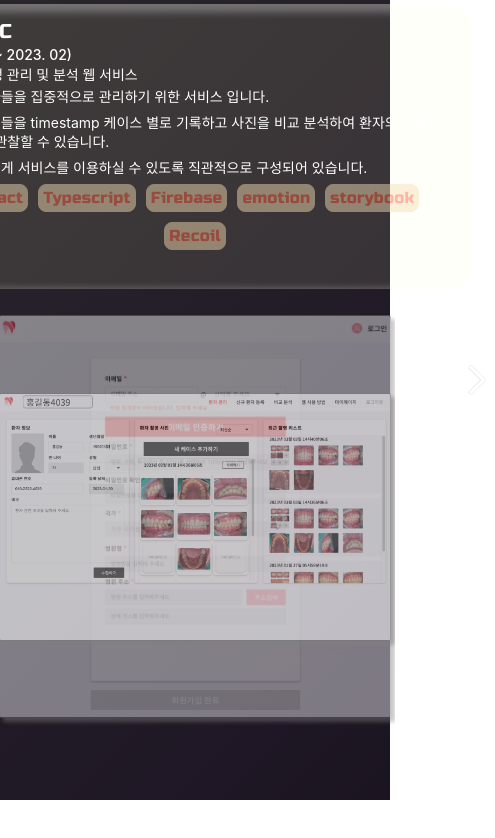
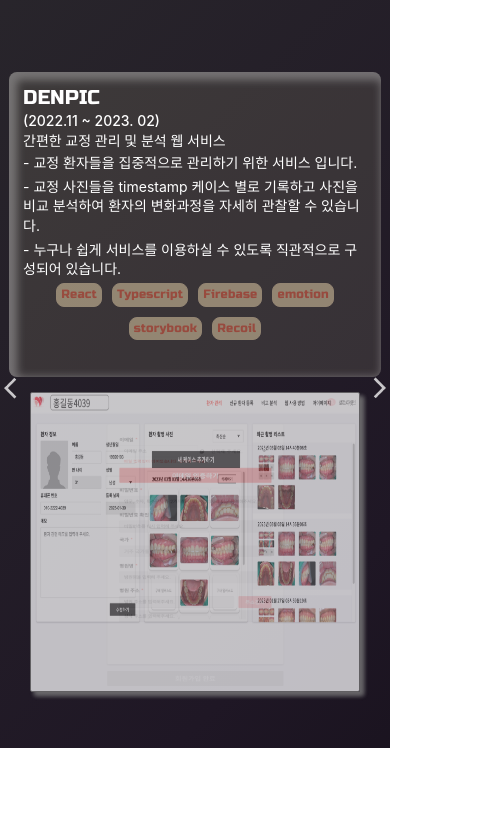
Before and after one commit to goodjam92/my-website, a Next.js app: page /project in a window 390 px wide. Shown: the top 838 px of the page, 495 px wide, since content can reach past the window. Built offline with nearby package versions, Linux system fonts and the light colour scheme.

Commit message:
fix: 프로젝트 화면 모바일 사이즈 반응형 웹 스타일 추가

```diff
--- a/components/project/ProjectSkillText.tsx
+++ b/components/project/ProjectSkillText.tsx
@@ -26,4 +26,8 @@ const SkillTextBox = styled.div`
         font-size: 1.6rem;
         font-weight: 300;
 `}
+  ${media.xSmall`
+        font-size: 1.2rem;
+        font-weight: 300;
+`}
 `;
--- a/components/project/SlickSlider.tsx
+++ b/components/project/SlickSlider.tsx
@@ -35,8 +35,7 @@ export default function SlickSlider(props: any) {
 }
 
 const StyledSlider = styled(Slider)`
-  width: 98%;
-  min-width: 110rem;
+  width: 100%;
   overflow: hidden;
   position: relative;
   .slick-prev::before,
@@ -52,6 +51,10 @@ const StyledSlider = styled(Slider)`
 `}
   ${media.small`
   height: 800px;
+`}
+  ${media.xSmall`
+  height: 100%;
+  width: 100%;
 `}
 `;
 
@@ -73,6 +76,12 @@ const NextButton = styled.div`
 `}
   ${media.small`
   right: 12%;
+`}
+  ${media.xSmall`
+  right: 25%;
+  top: 50%;
+  height: 2.8rem;
+  width: 2.8rem;
 `}
 `;
 
@@ -104,4 +113,10 @@ const PrevButton = styled.div`
   ${media.small`
   left: 12%;
 `}
+  ${media.xSmall`
+  left: 25%;
+  top: 50%;
+  height: 2.8rem;
+  width: 2.8rem;
+`}
 `;
--- a/components/project/Slide.tsx
+++ b/components/project/Slide.tsx
@@ -76,7 +76,8 @@ const SlideContent = styled.div`
 `;
 
 const SlideList = styled.div`
-  height: 60rem;
+  display: flex;
+  height: 100%;
   padding: 0;
 `;
 
@@ -97,4 +98,7 @@ const SlideContentWrap = styled.div`
   justify-content: space-between;
   padding: 0;
 `}
+  ${media.xSmall`
+  margin-top: 6.8rem;
+`}
 `;
--- a/components/project/SlideLeftContent.tsx
+++ b/components/project/SlideLeftContent.tsx
@@ -77,6 +77,10 @@ const LeftContentWrap = styled.div<VisibleProps>`
   width: 56rem;
   height: 30rem;
 `}
+  ${media.xSmall`
+  max-width: 38rem;
+  height: 100%;
+`}
 `;
 
 const RightSlideContent = styled.div`
@@ -98,6 +102,11 @@ const RightSlideContent = styled.div`
 `}
   ${media.small`
   padding: 1.6rem;
+  gap: 0.4rem;
+`}
+  ${media.xSmall`
+  padding: 1.4rem;
+  border-radius: 0.8rem;
   gap: 0.4rem;
 `}
 `;
@@ -154,6 +163,9 @@ const ProjectDescription = styled.div`
   ${media.small`
   gap: 0.6rem;
 `}
+  ${media.xSmall`
+  gap: 0.4rem;
+`}
 `;
 
 const DescriptionText = styled.h3<VisibleProps>`
--- a/components/project/SlideRightContent.tsx
+++ b/components/project/SlideRightContent.tsx
@@ -65,6 +65,9 @@ const ImageSlideContainer = styled.div`
   ${media.medium`
     padding:0.4rem;
 `}
+  ${media.small`
+  padding: 0;
+`}
 `;
 
 const ImageItem = styled.img`
@@ -75,4 +78,8 @@ const ImageItem = styled.img`
   border-color: #797979;
   border-radius: 0.2rem;
   box-shadow: 0.4rem 0.4rem 0.4rem #828282;
+  ${media.xSmall`
+    height: 300px;
+    width: 330px;
+`}
 `;
--- a/pages/project.tsx
+++ b/pages/project.tsx
@@ -58,7 +58,7 @@ const ProjectWrap = styled.section`
 `;
 
 const ProjectContentBox = styled.div`
-  min-width: 120rem;
+  width: 100%;
   height: 100%;
   margin-left: 10rem;
   margin-right: 2rem;
@@ -66,16 +66,9 @@ const ProjectContentBox = styled.div`
   box-sizing: border-box;
   transition: all 0.5s;
   ${media.large`
-  min-width: 108rem;
-  margin: 0;
-`}
-  ${media.medium`
-  min-width: 88rem;
   margin: 0;
 `}
   ${media.small`
-  min-width: 60rem;
-  margin: 0;
   padding: 0;
     `}
 `;
```
